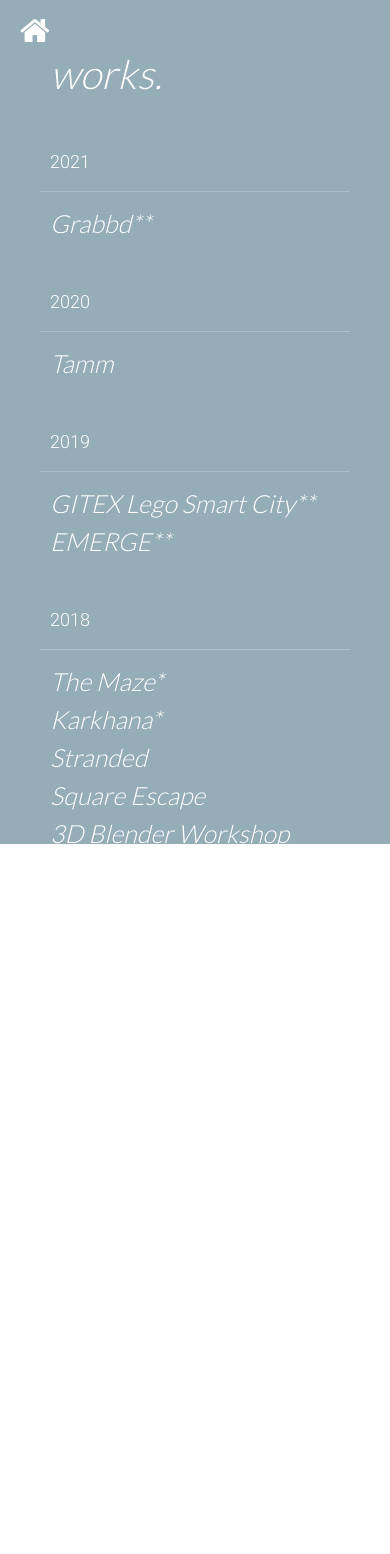
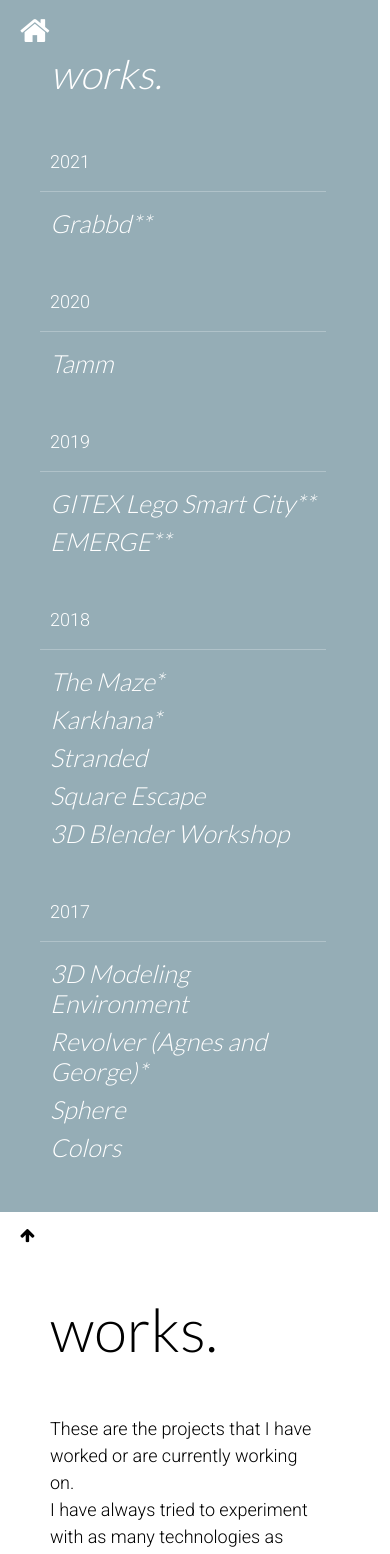
Before and after one commit to arantzardzm/portfolio, a React (Create React App) app: page /portfolio/works in a window 390 px wide. Shown: the top 1554 px of the page. Before the commit the page ends 844 px from the top, so only its background shows below. Built offline with nearby package versions, Linux system fonts and the light colour scheme.

Commit message:
Fixed overflow, audio in mobile, and scrolling to works on mobile

```diff
--- a/src/components/details.tsx
+++ b/src/components/details.tsx
@@ -155,7 +155,7 @@ const Details = (props: any) => {
             <Spacer />
             <div style={{textAlign:'center'}}>
               <audio controls>
-                <source src={robots} type="audio/ogg"></source>
+                <source src={robots} type="audio/mp3"></source>
               </audio>
             </div>
             <Empty />
--- a/src/components/navigation.tsx
+++ b/src/components/navigation.tsx
@@ -6,7 +6,7 @@ const Navigation = (props: NavigationProps) => {
 
   return (
     <>
-      <div style={{position: 'fixed'}}>
+      <div style={{position: 'absolute'}}>
         <a href="/"><i className={`fa fa-home fa-2x navigation-link ${color}-text`}></i></a>
       </div>
     </>
--- a/src/pages/works.tsx
+++ b/src/pages/works.tsx
@@ -26,11 +26,18 @@ const displayWork = (key: string) => {
   }
 }
 
+const scroll = (to: string) => {
+  const section = document.querySelector(to);
+  if (section) {
+    section.scrollIntoView({ behavior: 'smooth' });
+  }
+};
+
 const Works = (props: Props) => {
   const [work, setWork] = useState(works.main.link);
-
   const selectWork = (work: string) => {
     setWork(work);
+    scroll('#work');
   };
 
   return (
@@ -38,7 +45,7 @@ const Works = (props: Props) => {
       <div className="main-wrapper">
         <Navigation color={'white'}/>
         <Row className="works-row-wrapper">
-          <Col lg={3} className="works-title-wrapper">
+          <Col lg={3} className="works-title-wrapper" id="top">
             <Empty />
             <Title
               text={works.main.title}
@@ -161,7 +168,8 @@ const Works = (props: Props) => {
             <Empty />
 
           </Col>
-          <Col lg={9} className="works-description-wrapper">
+          <Col lg={9} className="works-description-wrapper" id="work">
+            <i className={`fa fa-arrow-up fa-1x arrow-link`} onClick={() => scroll('#top')}></i>
             {displayWork(work)}
           </Col>
         </Row>
--- a/src/styles/about.scss
+++ b/src/styles/about.scss
@@ -2,6 +2,7 @@
   height: 50%;
   display: flex;
   flex-direction: column;
+  max-width: 100%;
 }
 
 .about-title-wrapper {
--- a/src/styles/contact.scss
+++ b/src/styles/contact.scss
@@ -2,6 +2,7 @@
   height: 50%;
   display: flex;
   flex-direction: column;
+  max-width: 100%;
 }
 
 .contact-title-wrapper {
--- a/src/styles/home.scss
+++ b/src/styles/home.scss
@@ -1,5 +1,6 @@
 .home-row-wrapper {
   height: 100%;
+  max-width: 100%;
 }
 
 .home-title-wrapper {
--- a/src/styles/main.scss
+++ b/src/styles/main.scss
@@ -7,13 +7,16 @@
 // CBB3BF
 // 8B8599
 
+html {
+  scroll-behavior: smooth;
+}
+
 .main-wrapper {
   position: absolute;
   top: 0px;
   right: 0px;
   bottom: 0px;
   left: 0px;
-  overflow-x: hidden;
 }
 
 // title
--- a/src/styles/works.scss
+++ b/src/styles/works.scss
@@ -1,5 +1,6 @@
 .works-row-wrapper {
   height: 100%;
+  max-width: 100%;
 }
 
 .works-title-wrapper {
@@ -17,3 +18,21 @@
   // justify-content: center;
   // align-items: center;
 }
+
+.arrow-link {
+  margin-top: 15px;
+  margin-left: 20px;
+  transition-duration: .5s;
+  display: none;
+}
+
+.arrow-link:hover {
+  color: #CBB3BF;
+  transition-duration: .5s;
+}
+
+@media (max-width:990px) {
+  .arrow-link {
+    display: block;
+  }
+}
```
